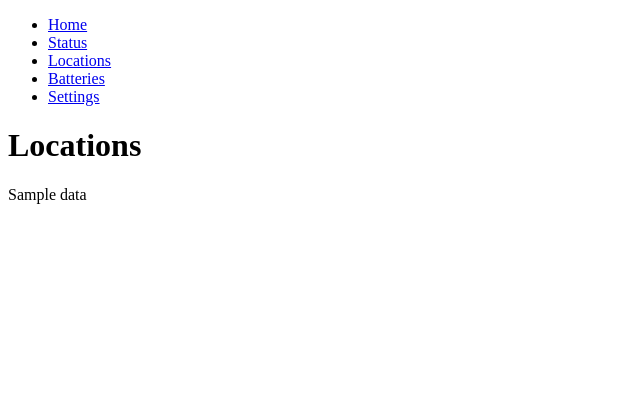
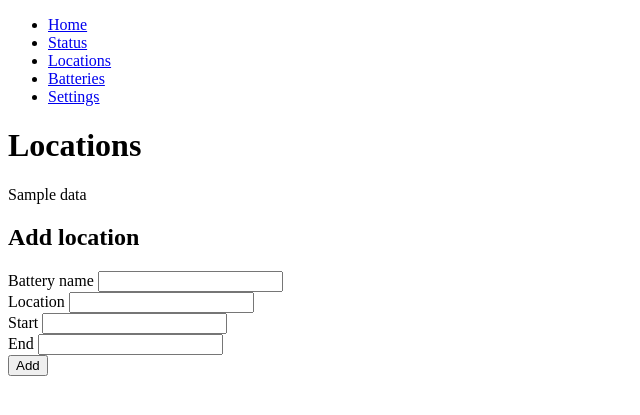
Before and after one commit to darigovresearch/BTMBMS, a Flask app: template App/templates/locations.html in a window 1280 px wide. Shown: the top 415 px of the page, without its empty margins (0-640 px from the left). Run offline with Flask 2, Linux system fonts and the light colour scheme; the template is opened without the code that fills it: most values are stand-ins (such as "Sample title", 1, 10 or a date in 2020).

Commit message:
feat: Adds form input to locations

```diff
--- a/App/app.py
+++ b/App/app.py
@@ -57,13 +57,32 @@ def batteries():
         return render_template('batteries.html')
 
 
-@app.route('/locations', methods=['GET'])
+@app.route('/locations', methods=['POST', 'GET'])
 def locations():
 
     df = pd.read_csv("..//Data//Locations.csv")
     parsed_data = df.to_html()
 
     if request.method == 'GET':
+        return render_template(
+                                'locations.html',
+                                data=parsed_data
+                              )
+    elif request.method == 'POST':
+        form_data = request.form
+        print(form_data)
+        battery_name = form_data["Battery-name"]
+        location_name = form_data["Location"]
+        start_name = form_data["Start"]
+        end_name = form_data["End"]
+
+        # adding value
+        df.loc[len(df.index)] = [battery_name, location_name, start_name, end_name]
+        # saving to csv
+        df.to_csv("..//Data//Locations.csv", sep=",", index=False)
+
+        # rendering new result
+        parsed_data = df.to_html()
         return render_template(
                                 'locations.html',
                                 data=parsed_data
--- a/App/templates/locations.html
+++ b/App/templates/locations.html
@@ -10,4 +10,22 @@
     <p>No data yet available</p>
     {% endif %}
 
+    <h2>Add location</h2>
+
+    <form action="/locations" method="POST">
+    	<label>Battery name</label>
+    	<input type="text" name="Battery-name" id="Battery-name">
+    	<br>
+    	<label>Location</label>
+    	<input type="text" name="Location" id="Location">
+    	<br>
+    	<label>Start</label>
+    	<input type="text" name="Start" id="Start">
+    	<br>
+    	<label>End</label>
+    	<input type="text" name="End" id="End">
+    	<br>
+    	<button>Add</button>
+    </form>
+
 {% endblock %}
```
